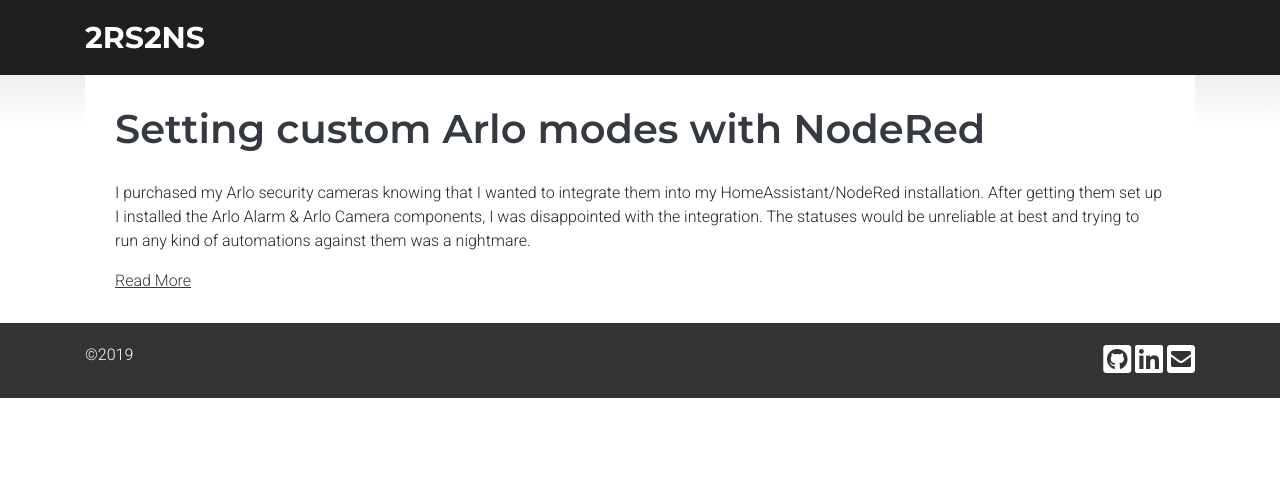
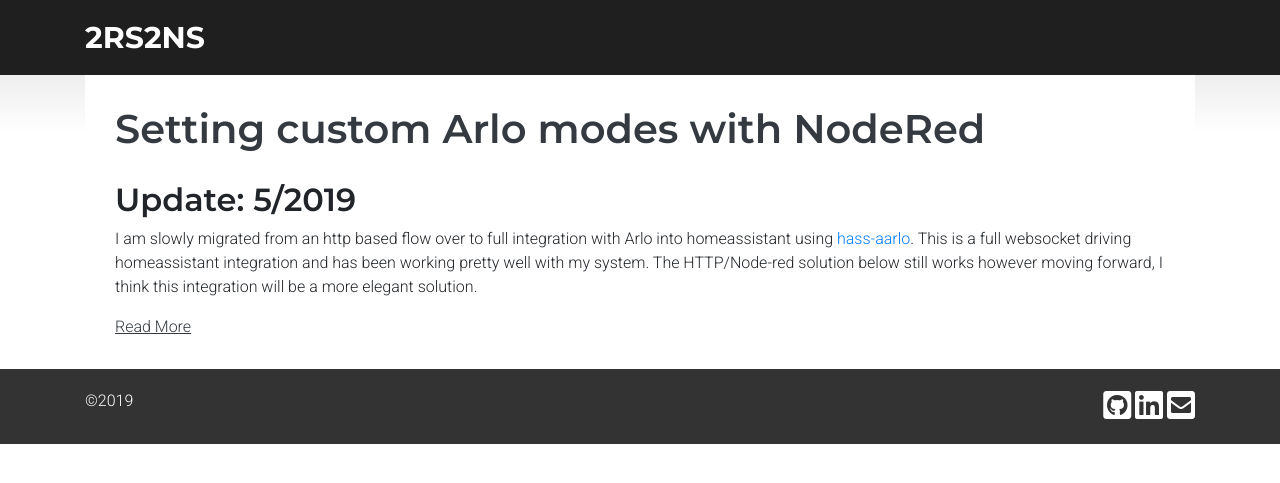
Before and after one commit to godloth/2rs2ns, a Jekyll site: the page built from index.html, in a window 1280 px wide. Shown: the top 483 px of the page. Built offline with Jekyll 4.4.1, drawn with Linux system fonts in a browser that asks for light colours; nearby versions of some CDN libraries.

Commit message:
Update hass-aarlo

```diff
--- a/_posts/2018-12-13-setting-custom-arlo-mode-with-node-red.md
+++ b/_posts/2018-12-13-setting-custom-arlo-mode-with-node-red.md
@@ -5,6 +5,10 @@
 image: camera.jpg
 ---
 
+## Update: 5/2019
+I am slowly migrated from an http based flow over to full integration with Arlo into homeassistant using [hass-aarlo](https://github.com/twrecked/hass-aarlo). This is a full websocket driving homeassistant integration and has been working pretty well with my system. The HTTP/Node-red solution below still works however moving forward, I think this integration will be a more elegant solution.
+
+## Intro
 I purchased my Arlo security cameras knowing that I wanted to integrate them into my HomeAssistant/NodeRed installation. After getting them set up I installed the Arlo Alarm
 & Arlo Camera components, I was disappointed with the integration. The statuses would be unreliable at best and trying to run any kind of automations against them was a nightmare.
 
```
